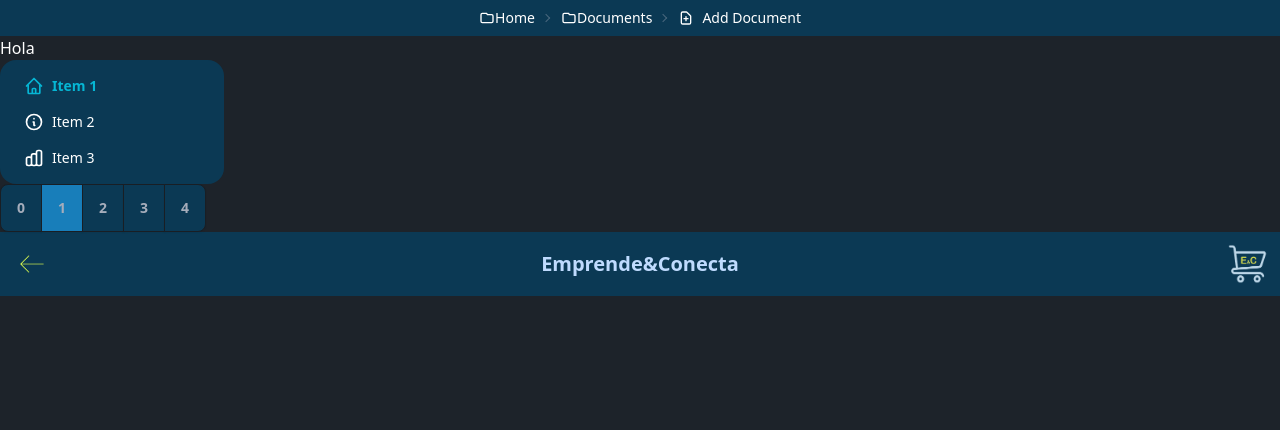
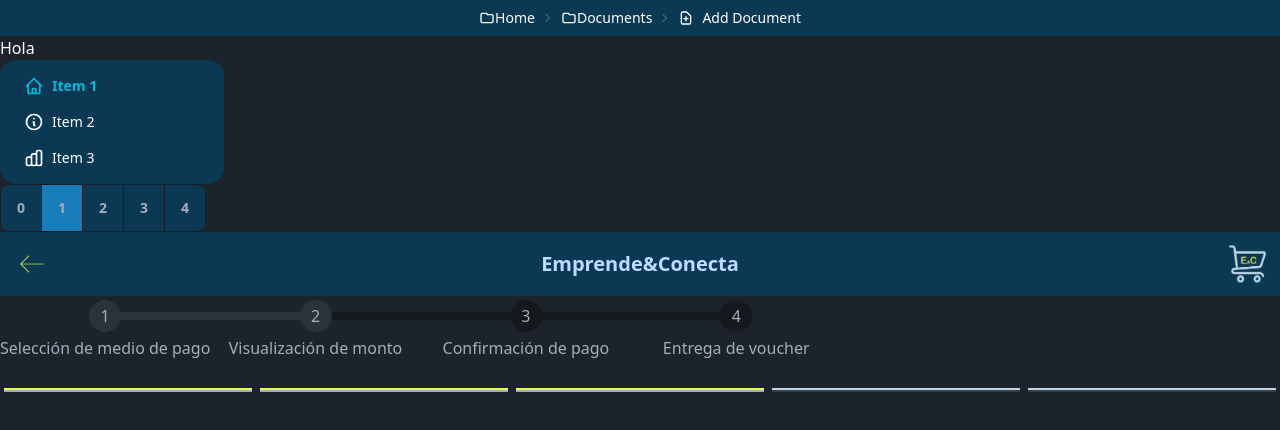
Before and after one commit to thvx/UX-frontend, a React (Vite) app in the folder emprende-conecta-frontend/: page / in a window 1280 px wide. Shown: the top 430 px of the page. Built offline with nearby package versions, Linux system fonts and the light colour scheme.

Commit message:
componentes terminados

```diff
--- a/emprende-conecta-frontend/src/app/Test/testComponentes.tsx
+++ b/emprende-conecta-frontend/src/app/Test/testComponentes.tsx
@@ -3,6 +3,8 @@ import Link from '../../components/Atoms/Navigation/link/link';
 import Menu from '../../components/Atoms/Navigation/menu/menu';
 import Pagination from '../../components/Atoms/Navigation/pagination/pagination';
 import NavBar from '../../components/Atoms/Navigation/navbar/navbar';
+import Steps from '../../components/Atoms/Navigation/steps/steps';
+import Tab from '../../components/Atoms/Navigation/tab/tab';
 
 const breadcrumbData = [
   {
@@ -39,6 +41,8 @@ const menuData = [
   },
 ]
 
+const stepsText = ['Selección de medio de pago', 'Visualización de monto', 'Confirmación de pago', 'Entrega de voucher']
+
 function App() {
 
   return (
@@ -48,6 +52,8 @@ function App() {
       <Menu items={menuData} />
       <Pagination numPages={5} actualPage={1} />
       <NavBar/>
+      <Steps numPages={4} actualPage={2} stepsText={stepsText} />
+      <Tab numTabs={5} actualTab={3} />
     </>
   )
 }
--- a/emprende-conecta-frontend/src/components/Atoms/Navigation/pagination/pagination.tsx
+++ b/emprende-conecta-frontend/src/components/Atoms/Navigation/pagination/pagination.tsx
@@ -9,7 +9,7 @@ const Pagination: React.FC<PaginationProps> = ({ numPages, actualPage }) => {
     const pages = [];
     for(let i=0; i<numPages; i++){
         pages.push(
-            <button className={`join-item btn  hover:bg-custom-yellow ${i===actualPage ? 'bg-custom-darkblue': 'bg-custom-blue'}`}> {i} </button>
+            <button key={i} className={`join-item btn  hover:bg-custom-yellow ${i===actualPage ? 'bg-custom-darkblue': 'bg-custom-blue'}`}> {i} </button>
         )
     }
     return(
--- a/emprende-conecta-frontend/src/components/Atoms/Navigation/steps/steps.tsx
+++ b/emprende-conecta-frontend/src/components/Atoms/Navigation/steps/steps.tsx
@@ -0,0 +1,23 @@
+import React from "react";
+
+type StepsProps = {
+    numPages: number,
+    actualPage: number,
+    stepsText: string[]
+}
+
+const Steps: React.FC<StepsProps> = ({ numPages, actualPage, stepsText }) => {
+    const steps = []
+    for(let i=0; i<numPages; i++){
+        steps.push(
+            <li key={i} className={`step ${i+1 <= actualPage ? 'step-neutral' : ''}`}>{stepsText[i]}</li>
+        )
+    }
+    return (
+        <ul className="steps">
+            {steps}
+        </ul>
+    )
+}
+
+export default Steps
--- /dev/null
+++ b/emprende-conecta-frontend/src/components/Atoms/Navigation/tab/tab.css
@@ -0,0 +1,19 @@
+.tabs-bordered .tab {
+    position: relative;
+    padding-bottom: 4px;
+  }
+
+  .tabs-bordered .tab::after {
+    content: '';
+    position: absolute;
+    bottom: 0;
+    left: 0;
+    width: 100%;
+    height: 2px;
+    background-color: #BDD6E8;
+    transition: background-color 0.3s ease;
+  }
+
+  .tabs-bordered .tab-active::after {
+    background-color: #E0FF4F;
+  }
--- a/emprende-conecta-frontend/src/components/Atoms/Navigation/tab/tab.tsx
+++ b/emprende-conecta-frontend/src/components/Atoms/Navigation/tab/tab.tsx
@@ -0,0 +1,23 @@
+import React from "react";
+import "./tab.css"
+
+type TabProps = {
+    numTabs: number,
+    actualTab: number,
+}
+
+const Tab: React.FC<TabProps> = ({ numTabs, actualTab }) => {
+    const tabs = []
+    for(let i=0; i<numTabs; i++){
+        tabs.push(
+            <a key={i} role="tab" className={`tab mx-1 w-auto ${i+1 <= actualTab ? 'tab-active' : ''}`}></a>
+        )
+    }
+    return(
+        <div role="tablist" className="tabs tabs-bordered">
+            {tabs}
+        </div>
+    )
+}
+
+export default Tab
```
